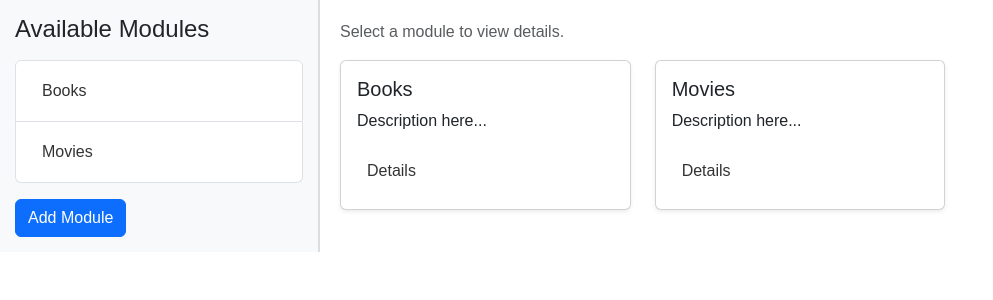
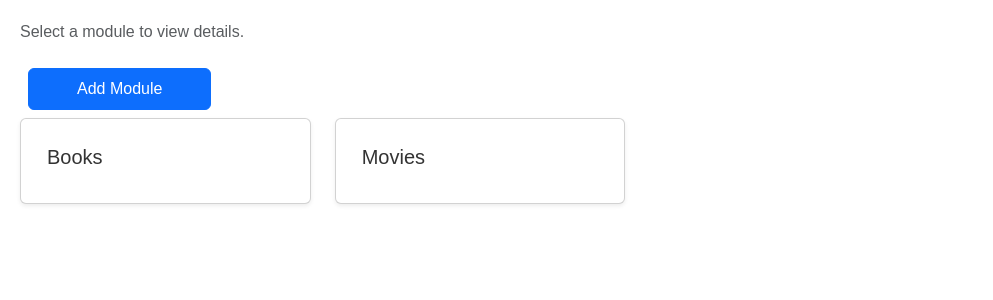
Before and after one commit to Abhishek-vamja/list, a Django app: page / in a window 1280 px wide. Shown: the top 300 px of the page, without its empty margins (0-993 px from the left). Run offline with Django 5.2, Linux system fonts and the light colour scheme; a user stored in the database is signed in; data comes from the database, SQL or seed files in the repository; some libraries are stand-ins or nearby versions.

Commit message:
Updated UI

```diff
--- a/templates/module_list.html
+++ b/templates/module_list.html
@@ -29,8 +29,10 @@
             transition: all 0.3s;
         }
         .module-link:hover {
-            background: #007bff;
-            color: white;
+            background: transparent !important;
+            color: #007bff !important;
+            box-shadow: 0px 4px 10px rgba(0, 123, 255, 0.3);
+            transform: translateY(-2px);
         }
         .module-card-container {
             margin-bottom: 15px;
@@ -64,10 +66,10 @@
     </style>
 </head>
 <body>
-    <div class="mobile-toggle">☰ Open Modules</div>
+    <!-- <div class="mobile-toggle">☰ Open Modules</div> -->
     <div class="container-fluid">
         <div class="row">
-            <nav class="col-md-3 sidebar">
+            <!-- <nav class="col-md-3 sidebar">
                 <h4 class="mb-3">Available Modules</h4>
                 <button class="btn btn-danger btn-sm d-md-none mb-3 close-sidebar">Close</button>
                 <ul class="list-group" id="module-list">
@@ -78,25 +80,27 @@
                     {% endfor %}
                 </ul>
 
-                {% if user.is_authenticated %}
-                    <button class="btn btn-primary mt-3" data-bs-toggle="modal" data-bs-target="#addModuleModal">Add Module</button>
-                {% endif %}
-
-            </nav>
+            </nav> -->
 
             <main class="col-md-9 content">
                 <div id="module-details">
                     <p class="text-muted">Select a module to view details.</p>
+                    {% if user.is_authenticated %}
+                        <button class="btn btn-primary px-5 py-2 m-2" data-bs-toggle="modal" data-bs-target="#addModuleModal">
+                            <i class="fas fa-plus"></i> Add Module
+                        </button>
+                    {% endif %}
                     <div class="row" id="module-cards">
                         {% for module in modules %}
-                            <div class="col-sm-6 col-lg-4 module-card-container" data-id="{{ module.id }}">
-                                <div class="card shadow-sm">
-                                    <div class="card-body">
-                                        <h5 class="card-title">{{ module.module_name }}</h5>
-                                        <p class="card-text">Description here...</p>
-                                        <a href="#" class="module-link" data-id="{{ module.id }}">Details</a>
+                        <div class="col-sm-6 col-lg-4 module-card-container" data-id="{{ module.id }}">
+                            <div class="card shadow-sm">
+                                    <a href="#" class="module-link" data-id="{{ module.id }}">
+                                        <div class="card-body">
+                                            <h5 class="card-title">{{ module.module_name }}</h5>
+                                            {% comment %} <p class="card-text">Description here...</p> {% endcomment %}
+                                        </div>
+                                    </a>
                                     </div>
-                                </div>
                             </div>
                         {% endfor %}
                     </div>
```
Also changed, not shown: templates/module_detail_ajax.html (+6 -2 lines).
